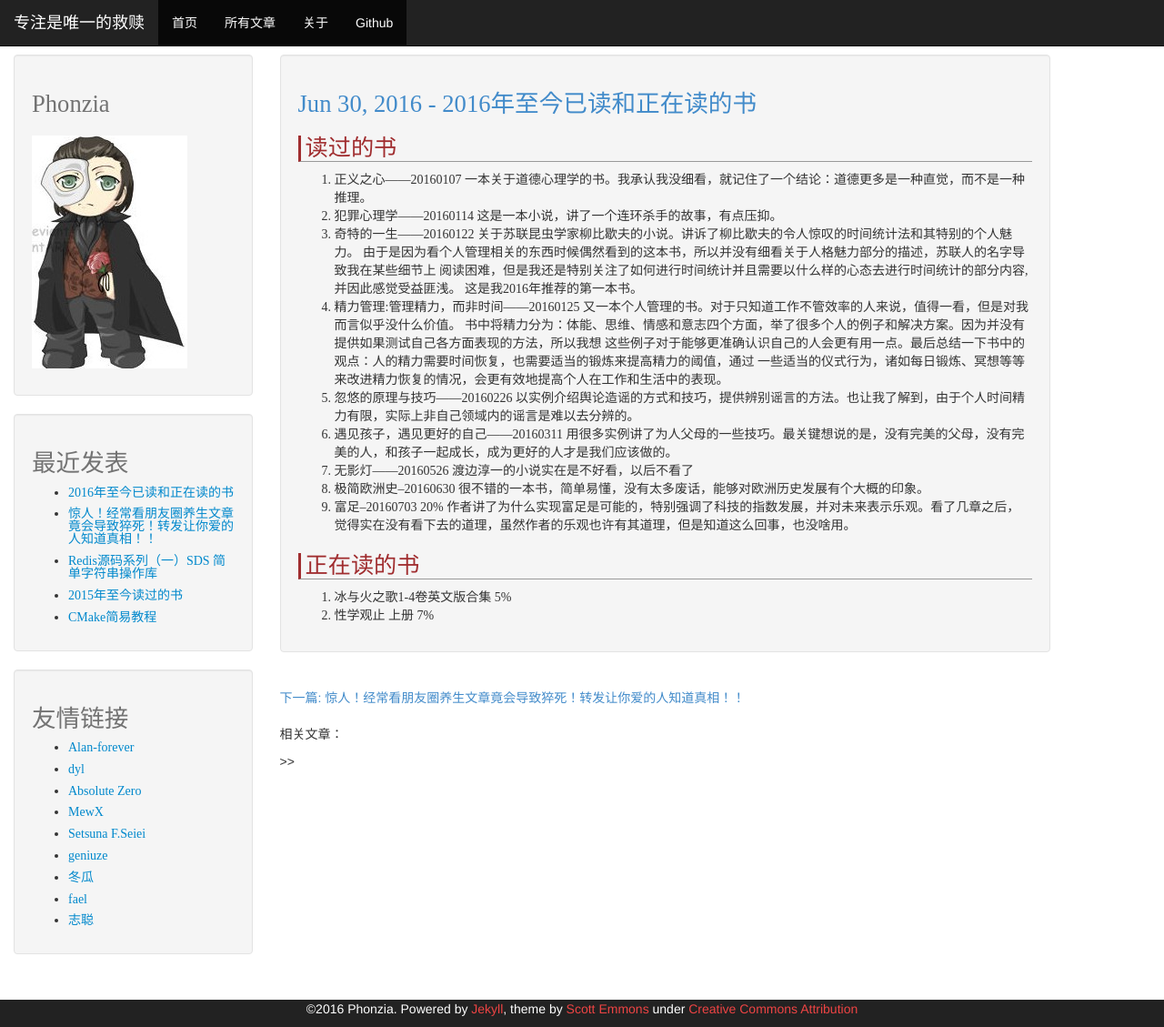
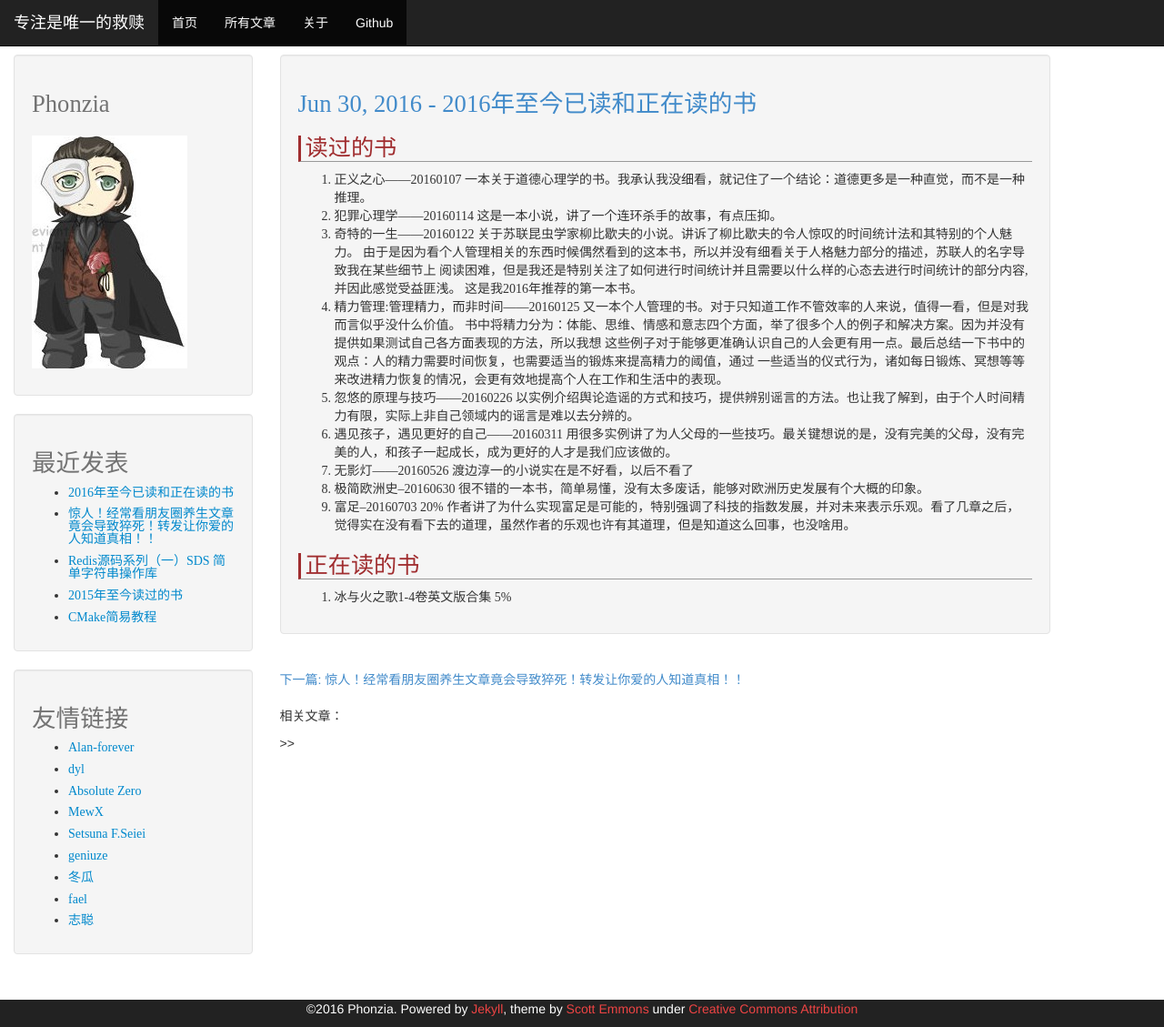
Before and after one commit to phonzia/old_blog, a Jekyll site: the page built from _posts/2016-06-30-BooksRead.md, in a window 1280 px wide and 1129 px high. Shown: the whole window at 91% size. Built offline with Jekyll 4.4.1, drawn with Linux system fonts in a browser that asks for light colours; Markdown is read by kramdown in place of the engine named in the settings; comment, search, counter and statistics services are not loaded.

Commit message:
Update 2016年至今已读和正在读的书

```diff
--- a/_posts/2016-06-30-BooksRead.md
+++ b/_posts/2016-06-30-BooksRead.md
@@ -24,4 +24,3 @@ tags: ''
 
 ## 正在读的书
 1. 冰与火之歌1-4卷英文版合集 5%
-2. 性学观止 上册 7%
```
